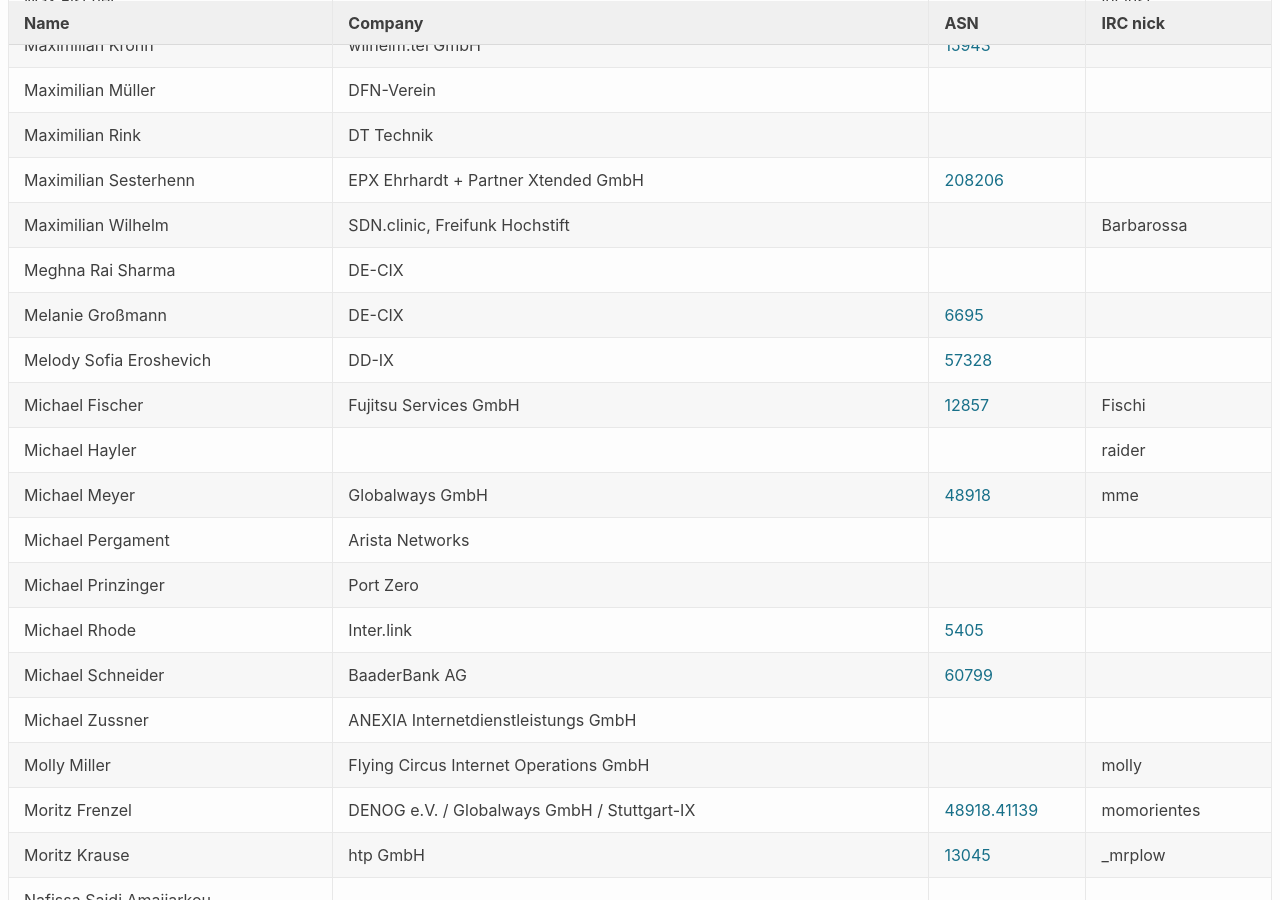
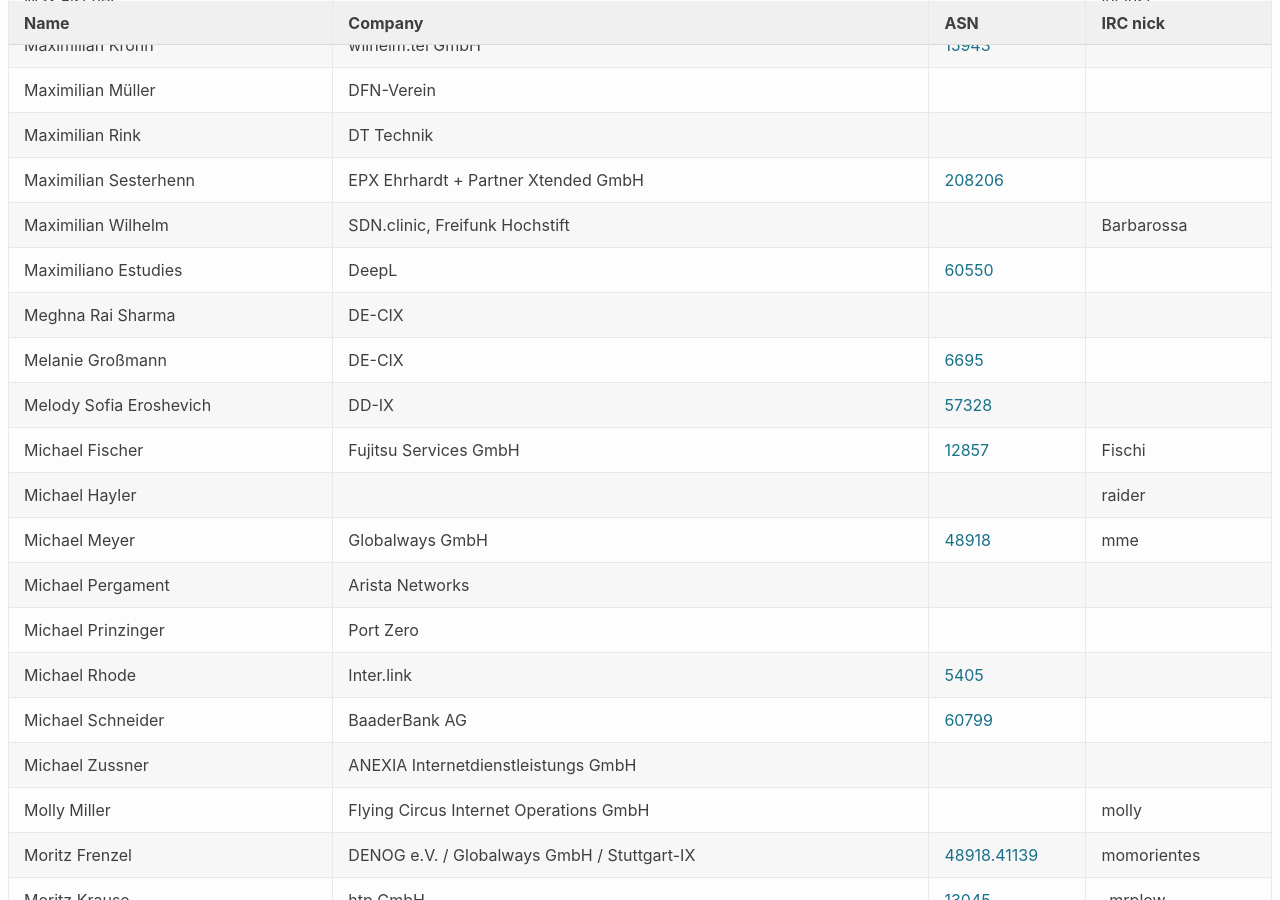
Before and after one commit to denog/pretix-attendeelist, a Jekyll site: the page built from denog15/index.md, in a window 1280 px wide and 900 px high, scrolled down 9919 px. Built offline with Jekyll 4.4.1, drawn with Linux system fonts in a browser that asks for light colours.

Commit message:
Latest data: Wed Oct 25 13:10:52 UTC 2023

```diff
--- a/_data/attendees_denog15_onsite.json
+++ b/_data/attendees_denog15_onsite.json
@@ -1314,6 +1314,12 @@
     "asn": null
   },
   {
+    "name": "Maximiliano Estudies",
+    "company": "DeepL",
+    "irc": null,
+    "asn": "60550"
+  },
+  {
     "name": "Maximilian Rink",
     "company": "DT Technik",
     "irc": null,
@@ -1699,7 +1705,7 @@
   },
   {
     "name": "Sara Abulajras",
-    "company": null,
+    "company": "NL-ix",
     "irc": null,
     "asn": "34307"
   },
```
